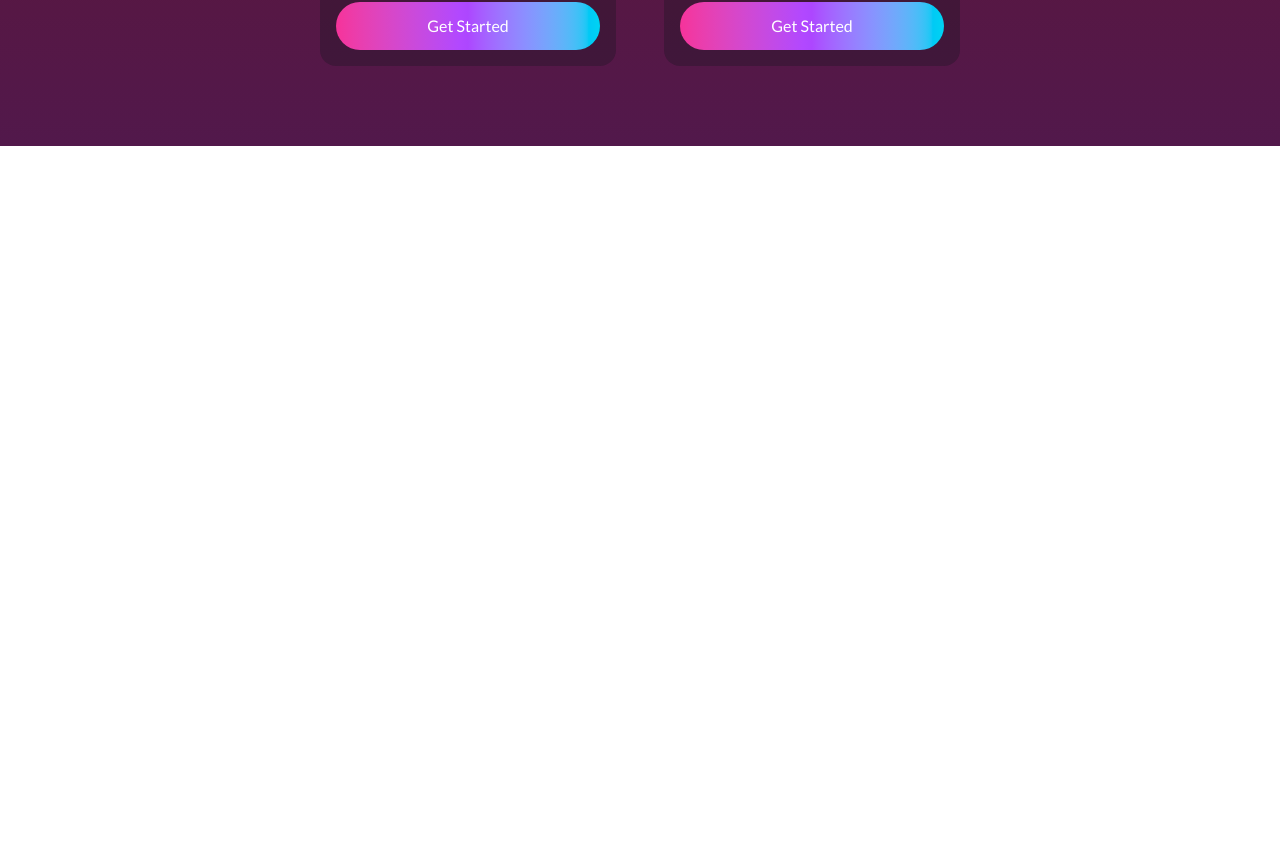
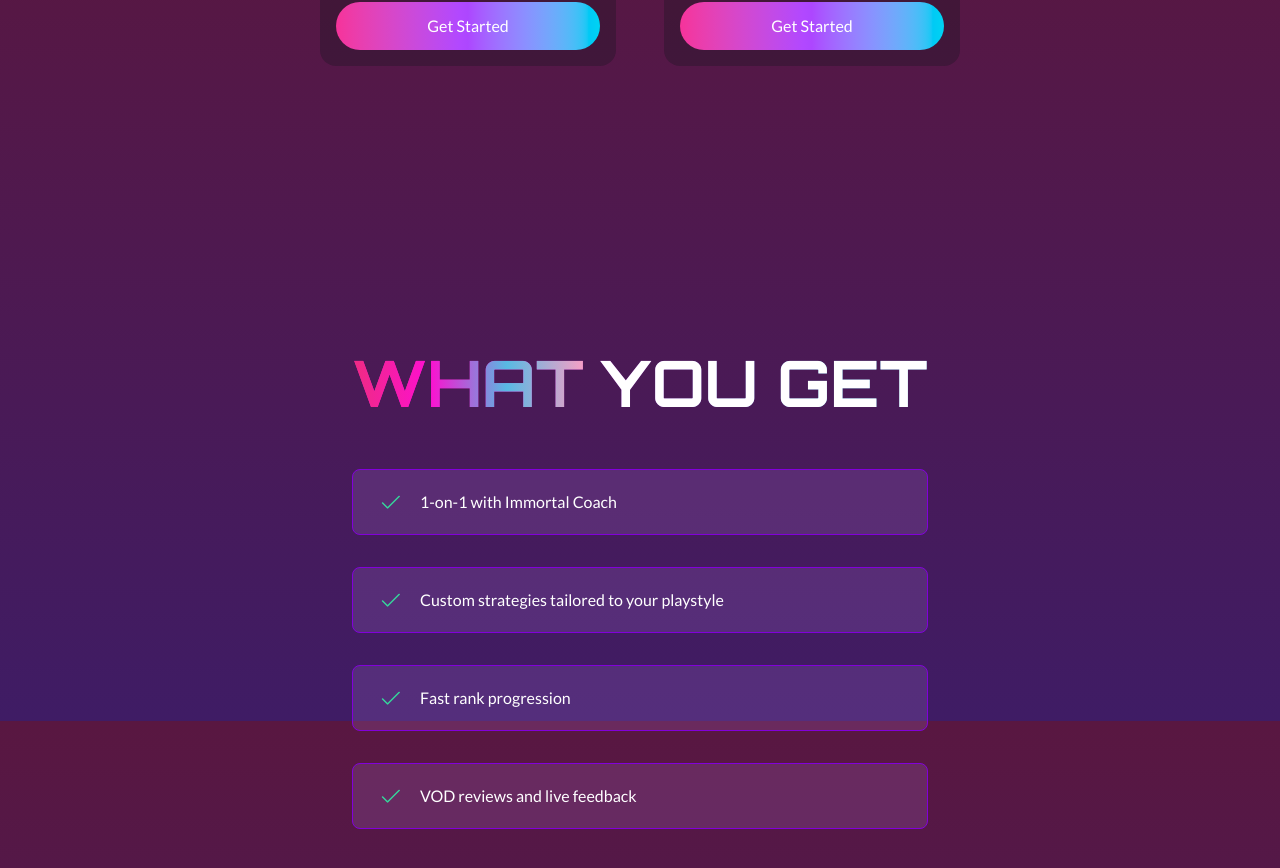
Before and after one commit to developeruzairsaleem/diffed, a Next.js app: page / in a window 1280 px wide. Shown: the part 2479-3347 px from the top of the page. Before the commit the page ends 2625 px from the top, so only its background shows below. Built offline with nearby package versions, Linux system fonts and the light colour scheme.

Commit message:
added what you get section

```diff
--- a/src/app/page.tsx
+++ b/src/app/page.tsx
@@ -2,6 +2,7 @@ import Coaching from "@/components/Coaching";
 import Navbar from "@/components/Navbar";
 import Packages from "@/components/Packages";
 import Services from "@/components/Services";
+import WhatYouGet from "@/components/WhatYouGet";
 import Image from "next/image";
 
 export default function Home() {
@@ -21,6 +22,7 @@ export default function Home() {
       <Coaching />
       <Services />
       <Packages />
+      <WhatYouGet />
     </div>
   );
 }
--- /dev/null
+++ b/src/components/WhatYouGet.tsx
@@ -0,0 +1,32 @@
+export default function WhatYouGet() {
+  const benifits = [
+    "1-on-1 with Immortal Coach",
+    "Custom strategies tailored to your playstyle",
+    " Fast rank progression",
+    "VOD reviews and live feedback   ",
+  ];
+  return (
+    <div className="what_you_get pb-30 pt-50">
+      <h2
+        style={{ display: "block" }}
+        className="gradient-text mx-auto text-center flex justify-center"
+      >
+        <span className="gradient-text mr-4">WHAT</span>
+        <span style={{ color: "white" }}>YOU GET</span>
+      </h2>
+
+      <div className="main_container flex flex-col mx-auto my-8 max-w-xl w-full">
+        {benifits.map((item, idx) => (
+          <div
+            key={idx}
+            className="flex border border-purple-700  px-7 py-5 items-center gap-5 rounded-lg my-4"
+            style={{ backgroundColor: "rgba(200,150,255,0.15)" }}
+          >
+            <img src="/images/tick.png" alt="check" />
+            <span style={{ fontSize: "1rem" }}>{item}</span>
+          </div>
+        ))}
+      </div>
+    </div>
+  );
+}
```
